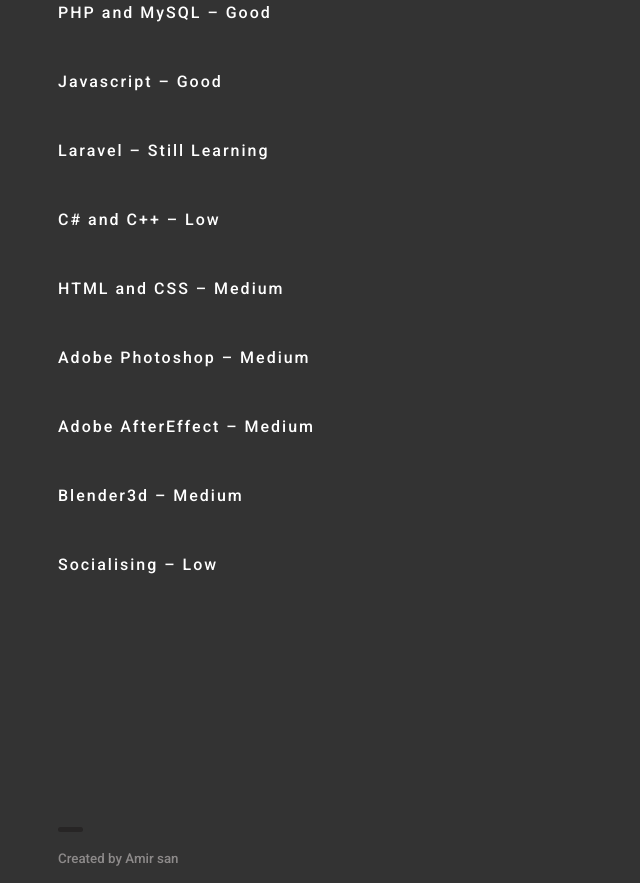
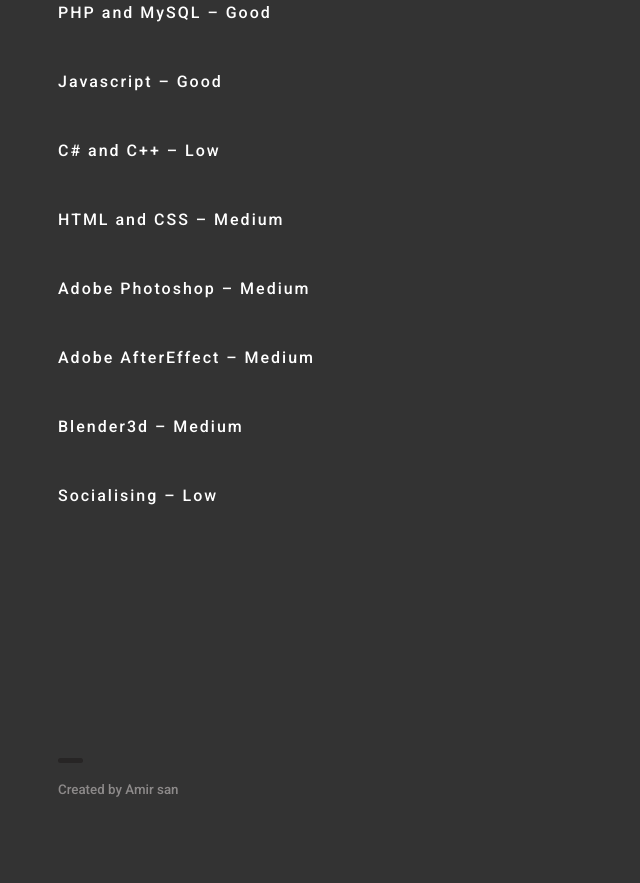
Before and after one commit to amirabdulsan/resume, a plain HTML site: page skillset.html in a window 1280 px wide. Shown: the part 1158-2041 px from the top of the page, without its empty margins (0-640 px from the left). After the commit the page ends 1972 px from the top, so only its background shows below. Drawn offline with Linux system fonts and the light colour scheme.

Commit message:
Update skillset.html

```diff
--- a/skillset.html
+++ b/skillset.html
@@ -41,8 +41,6 @@
 
 <p>Javascript – Good </p>
 
-<p>Laravel – Still Learning </p>
-
 <p>C# and C++ – Low </p>
 
 <p>HTML and CSS – Medium </p>
```
